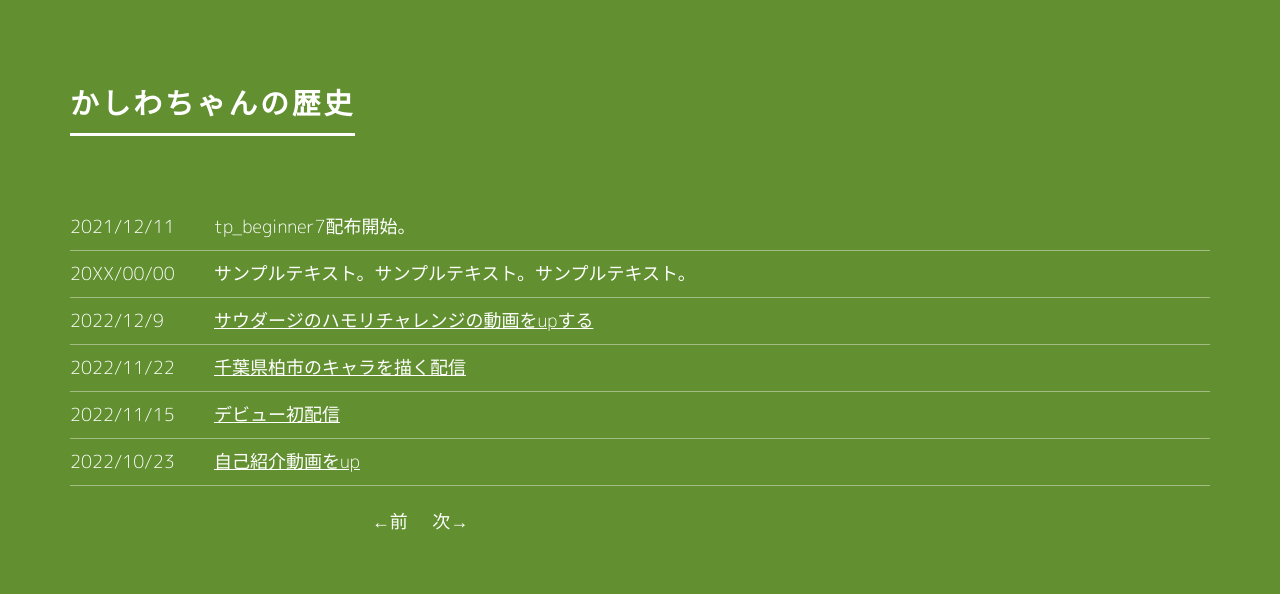
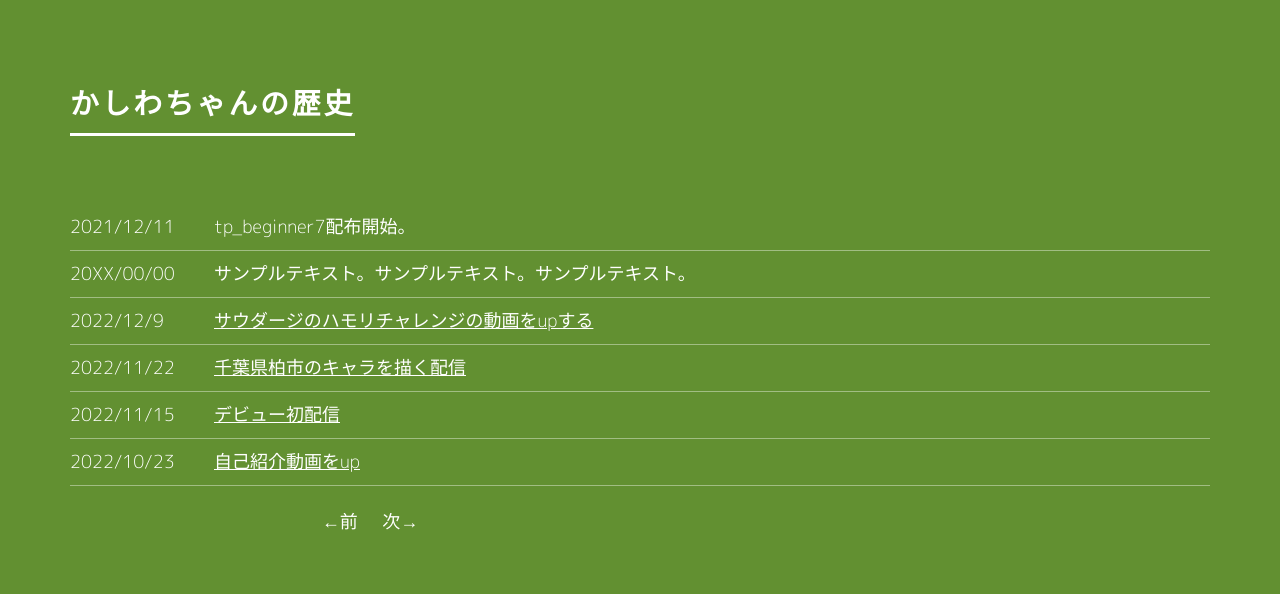
Before and after one commit to miki0113/tesuto, a plain HTML site: page index3.html in a window 1280 px wide. Shown: the part 2092-2686 px from the top of the page. Drawn offline with nearby package versions, Linux system fonts and the light colour scheme.

Commit message:
Update index3.html

```diff
--- a/index3.html
+++ b/index3.html
@@ -124,7 +124,7 @@ li#B a:hover{background:#f3f3f3;}
 
 
 <div id="footer">
-<ul style="margin:0;padding:0;width:700px;text-align:center;">
+<ul style="margin:0;padding:0;width:600px;text-align:center;">
 <li id="A"><a href="page1.html">←前</a></li>
 <li id="A"><a href="page2.html">次→</a></li>
 </ul>
```
